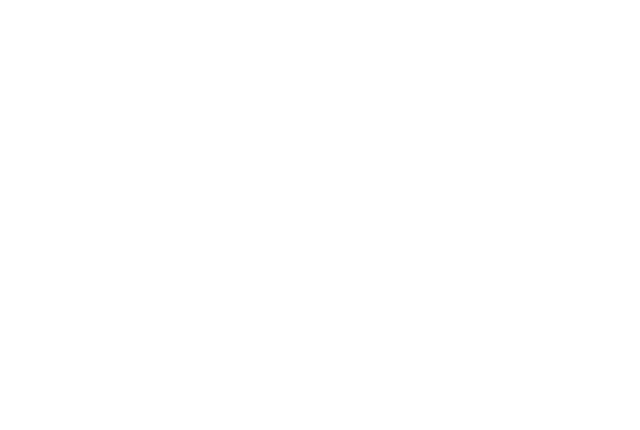
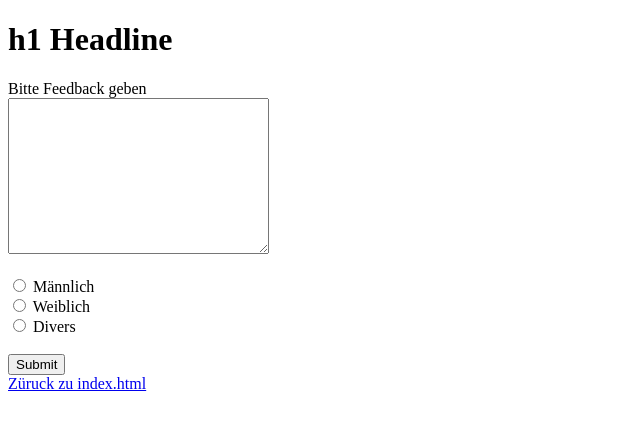
Before and after one commit to hft-stuttgart-ipr/hft-asgmt-html-Anime-is-real, a website: page add-entry.html in a window 1280 px wide. Shown: the whole page, without its empty margins (0-640 px from the left). Drawn offline with Linux system fonts and the light colour scheme.

Commit message:
Solution

```diff
--- a/add-entry.html
+++ b/add-entry.html
@@ -6,6 +6,21 @@
     <title>Add a new entry</title>
   </head>
   <body>
-
+    <h1>h1 Headline</h1>
+    Bitte Feedback geben <br>
+    <form>
+      <textarea name="message" rows="10" cols="30">
+      </textarea><br>
+      <br>
+      <input type="radio" id="male" name="gender" value="male"/>
+      <label for="male">Männlich</label><br>
+      <input type="radio" id="female" name="gender" value="female"/>
+      <label for="female">Weiblich</label><br>
+      <input type="radio" id="other" name="gender" value="other"/>
+      <label for="other">Divers</label><br>
+      <br>
+      <input type="submit"><br>
+    </form>
+    <a href="./index.html"> Züruck zu index.html</a>
   </body>
 </html>
```
Also changed, not shown: index.html (+12 -1 lines), README.md.
